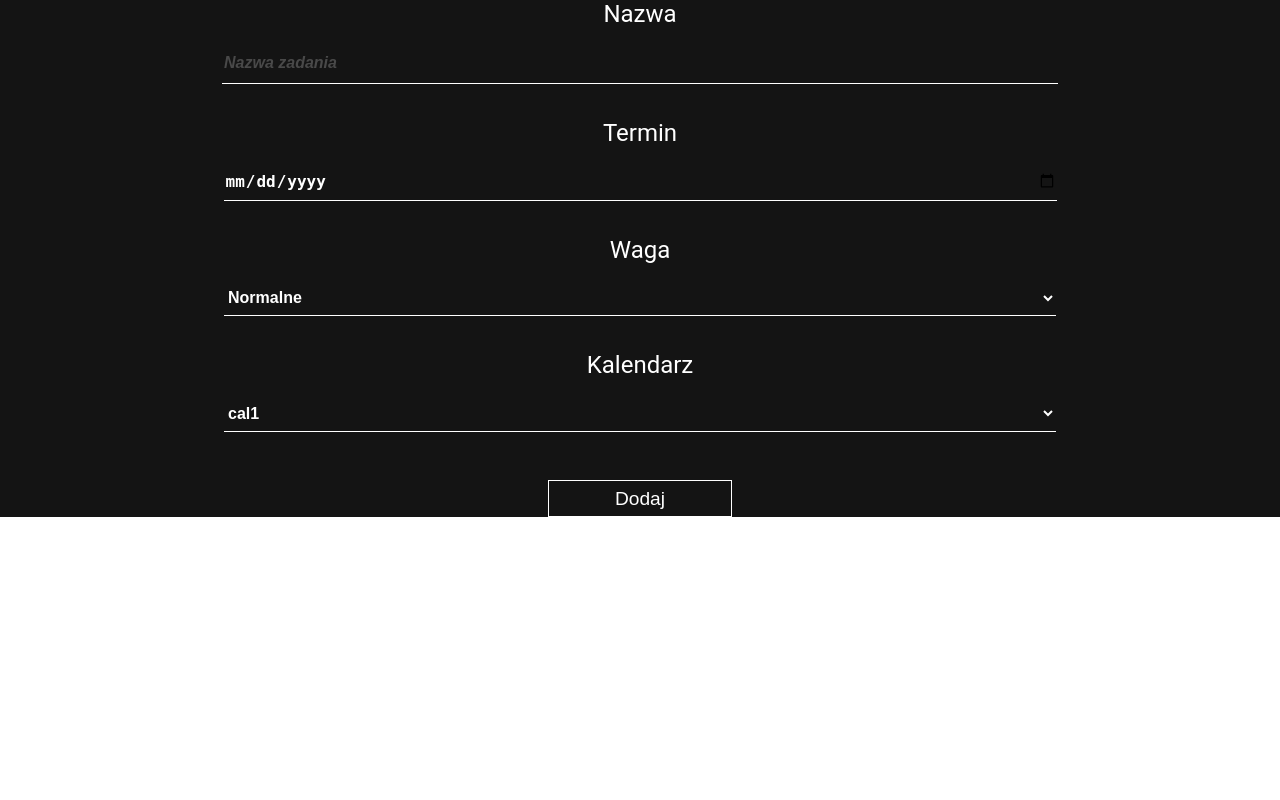
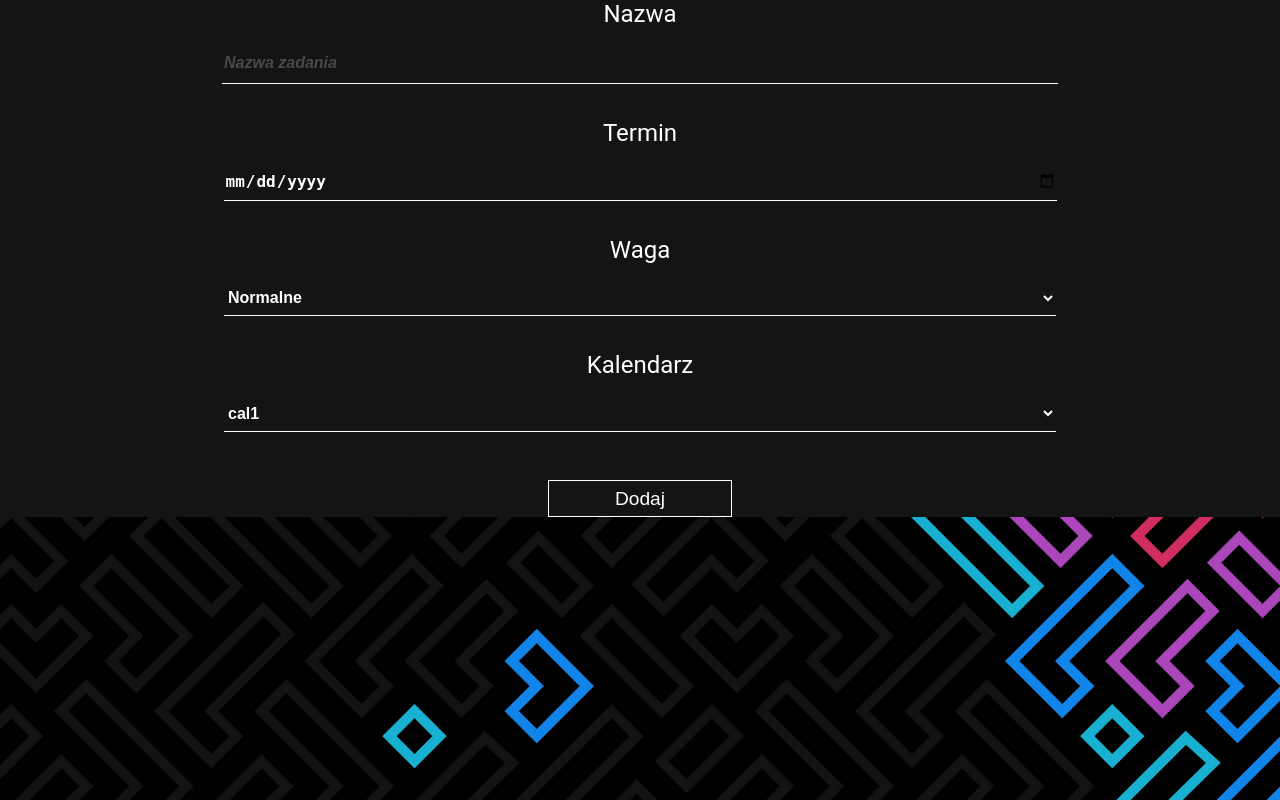
Before and after one commit to frankos6/blanciorgancior, a PHP site: page /backend/dodajZadanie.php in a window 1280 px wide. Run offline with PHP 8.4, Linux system fonts and the light colour scheme; data comes from the database, SQL or seed files in the repository; data that the repository does not hold is empty.

Commit message:
Update style.css

```diff
--- a/styles/style.css
+++ b/styles/style.css
@@ -3,6 +3,11 @@ html, body{
     font-family: 'Roboto', sans-serif;
     height: 100%;
     width: 100%;
+}
+
+body{
+    background-image: url(../Images/bg-image.jpg);
+    background-size:cover;
 }
 
 /* ========================================================================================================================================================================*/
```
